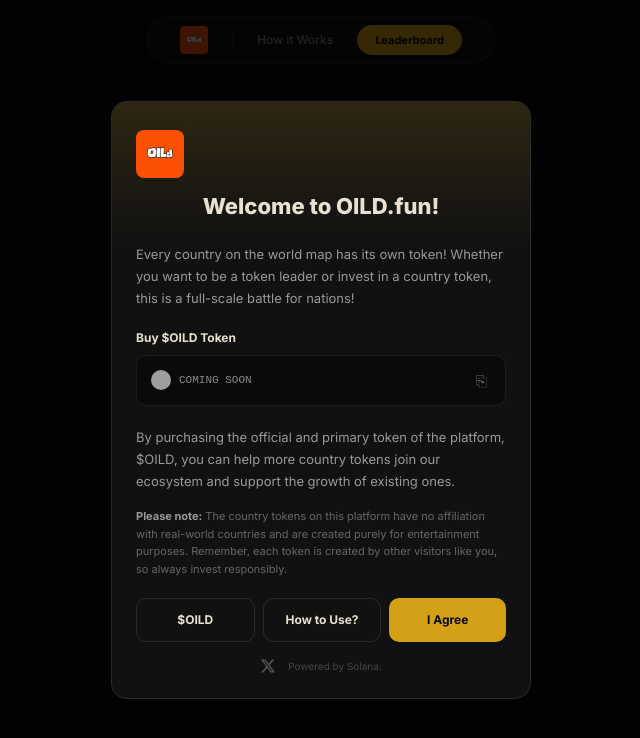
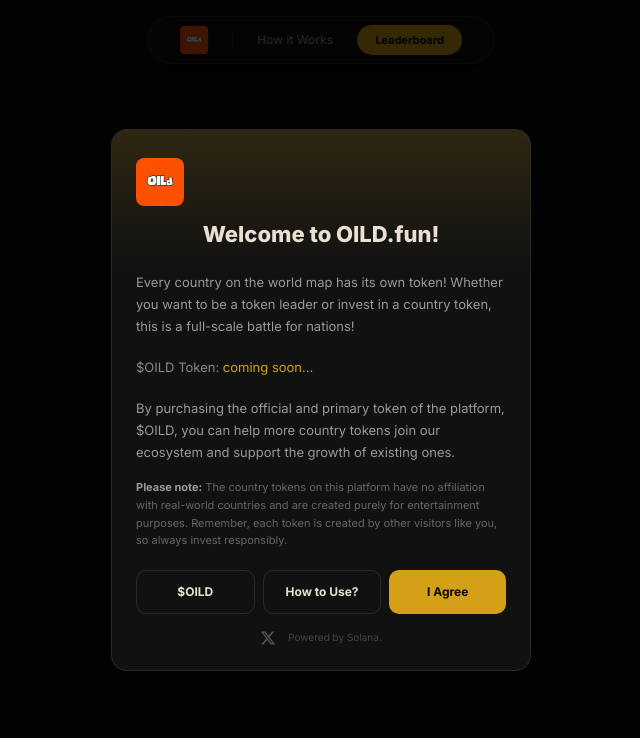
Before and after one commit to oilddotfun/oild, a Next.js app: page / in a window 1280 px wide. Shown: the top 738 px of the page, without its empty margins (319-959 px from the left). Built offline with nearby package versions, Linux system fonts and the light colour scheme; no server answers; grey boxes are pictures that could not be loaded.

Commit message:
Simplify token CA to 'coming soon...' text

```diff
--- a/app/page.tsx
+++ b/app/page.tsx
@@ -43,26 +43,7 @@
           <p style={{ fontSize: 13, color: "#999", lineHeight: 1.7, margin: "0 0 20px" }}>
             Every country on the world map has its own token! Whether you want to be a token leader or invest in a country token, this is a full-scale battle for nations!
           </p>
-          <p style={{ fontSize: 12, fontWeight: 700, color: "#E8E0D0", margin: "0 0 8px" }}>Buy $OILD Token</p>
-          <div style={{
-            display: "flex", alignItems: "center", gap: 8,
-            background: "#0A0A0A", border: "1px solid rgba(255,255,255,0.08)", borderRadius: 10,
-            padding: "10px 14px", marginBottom: 20,
-          }}>
-            <img src="https://cryptologos.cc/logos/solana-sol-logo.png" alt="SOL" style={{ width: 20, height: 20, borderRadius: 999 }} />
-            <span style={{ flex: 1, fontSize: 11, color: "#888", fontFamily: "monospace", overflow: "hidden", textOverflow: "ellipsis", whiteSpace: "nowrap" }}>
-              {TOKEN_CA}
-            </span>
-            <button onClick={() => {
-              navigator.clipboard.writeText(TOKEN_CA);
-              setCopied(true);
-              setTimeout(() => setCopied(false), 2000);
-            }} style={{
-              background: "none", border: "none", cursor: "pointer", padding: 4, color: copied ? "#22C55E" : "#666", fontSize: 14,
-            }}>
-              {copied ? "\u2713" : "\u2398"}
-            </button>
-          </div>
+          <p style={{ fontSize: 13, color: "#888", margin: "0 0 20px" }}>$OILD Token: <span style={{ color: "#D4A017" }}>coming soon...</span></p>
           <p style={{ fontSize: 13, color: "#999", lineHeight: 1.7, margin: "0 0 16px" }}>
             By purchasing the official and primary token of the platform, $OILD, you can help more country tokens join our ecosystem and support the growth of existing ones.
           </p>
```
